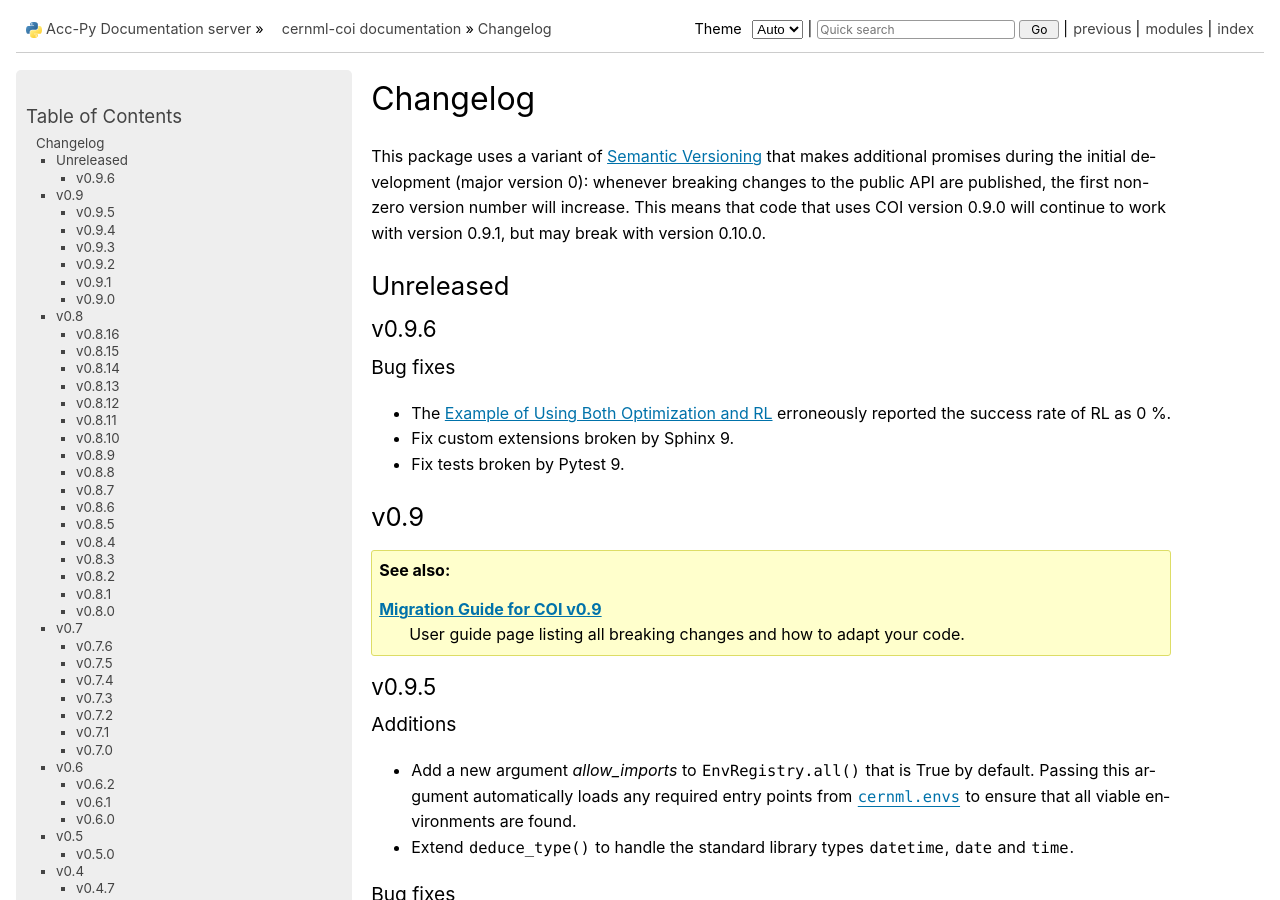
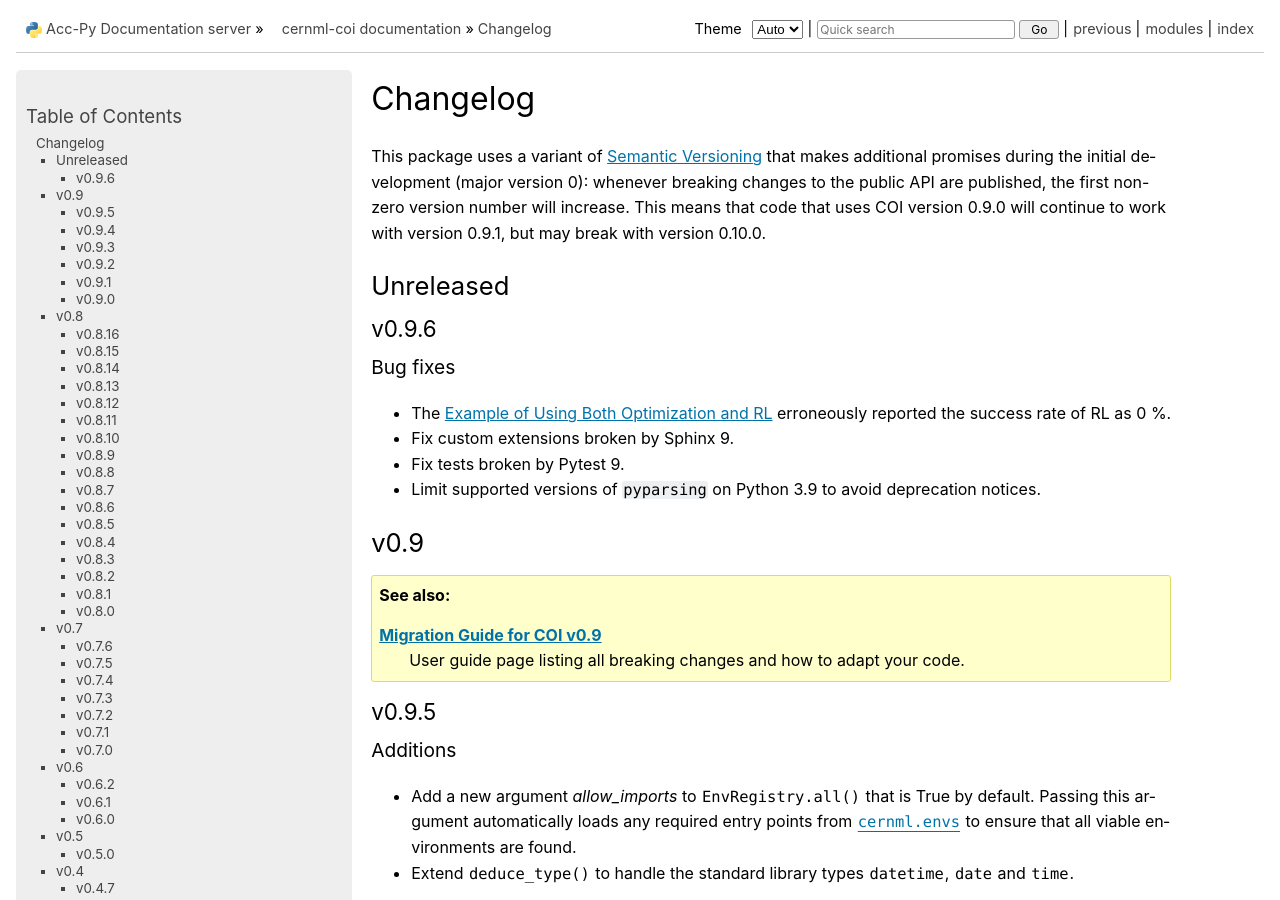
Before and after one commit to geoff-project/coi, a Sphinx documentation site: the page built from docs/changelog.rst, in a window 1280 px wide and 900 px high. Built offline with Sphinx 7.4.7, drawn with Linux system fonts in a browser that asks for light colours; the version number could not be read and is left out.

Commit message:
Limit supported versions of `pyparsing` on Python 3.9.

```diff
--- a/docs/changelog.rst
+++ b/docs/changelog.rst
@@ -32,6 +32,8 @@ Bug fixes
   0 %.
 - Fix custom extensions broken by Sphinx 9.
 - Fix tests broken by Pytest 9.
+- Limit supported versions of ``pyparsing`` on Python 3.9 to avoid deprecation
+  notices.
 
 v0.9
 ----
--- a/pyproject.toml
+++ b/pyproject.toml
@@ -57,6 +57,9 @@ wiki = 'https://wikis.cern.ch/pages/viewpage.action?pageId=194741479'
 [project.optional-dependencies]
 matplotlib = [
     'matplotlib ~= 3.8',
+    # Avoid deprecration warnings enabled with pyparsing 3.3.0;
+    # these only appear on Python 3.9 due to limits imposed by Matplotlib.
+    'pyparsing < 3.3; python_version<"3.10"',
 ]
 optimizers = [
     'cernml-coi-optimizers  ~= 3.0',
```
